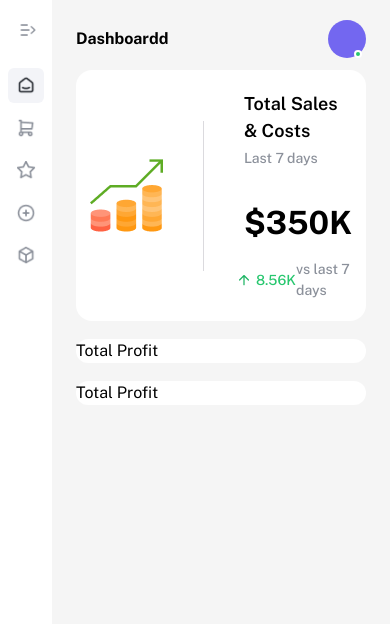
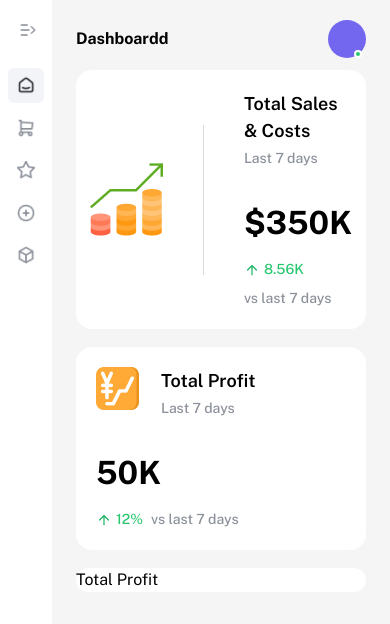
Before and after one commit to ZIR3A/jobins-frontend-challenge, a React (Vite) app: page / in a window 390 px wide. Shown: the top 624 px of the page. Built offline with nearby package versions, Linux system fonts and the light colour scheme.

Commit message:
total profit card added

```diff
--- a/src/pages/dashboardModule/modules/Dashboard.jsx
+++ b/src/pages/dashboardModule/modules/Dashboard.jsx
@@ -1,6 +1,7 @@
 import { memo } from "react";
 import ContentWrapper from "../../../shared/ContentWrapper";
-import { ArrowUpIcon, SalesStatIcon } from "../../../utils";
+import { ArrowUpIcon, SalesStatIcon, YenIcon } from "../../../utils";
+import PropTypes from "prop-types";
 
 const Dashboard = () => {
   return (
@@ -20,19 +21,21 @@ const SalesCard = memo(function TotalSalesCard() {
   const _total_sales = "350K"
   const _stats = "8.56K"
   return (
-    <div className="card col-span-1 lg:col-span-3">
-      <div className="flex items-center justify-center gap-10 p-[20px]">
+    <div className="card col-span-1 lg:col-span-3 p-[20px]">
+      <div className="flex items-center justify-center gap-10 ">
         <img src={SalesStatIcon} className="h-[73px] w-[73px]" />
         <div className="border-r border-borderColor h-[150px]" />
         <div>
           <h4 className="font-semibold text-lg">Total Sales & Costs</h4>
           <h4 className="text-secondary text-[14px] font-medium mt-1">Last 7 days</h4>
-          <h4 className="mt-[30px] text-xxl font-bold">${_total_sales}</h4>
-          <div className="mt-3 flex gap-2 items-center">
-            <span className="text-green-primary inline-flex items-center justify-center gap-1 text-[14px] font-medium">
-              <img src={ArrowUpIcon} width={16} height={16} /> {_stats}
-            </span>
-            <span className="text-secondary text-[14px] font-medium">vs last 7 days</span>
+          <div className="mt-[30px] ">
+            <h4 className="text-xxl font-bold">${_total_sales}</h4>
+            <div className="mt-3 flex flex-wrap lg:flex-nowrap gap-2 items-center">
+              <span className="text-green-primary inline-flex items-center justify-center gap-1 text-[14px] font-medium">
+                <img src={ArrowUpIcon} width={16} height={16} /> {_stats}
+              </span>
+              <NormalLabel text="vs last 7 days" />
+            </div>
           </div>
         </div>
       </div>
@@ -40,8 +43,35 @@ const SalesCard = memo(function TotalSalesCard() {
   );
 });
 const ProfitCard = memo(function TotalSalesCard() {
-  return <div className="card col-span-1 lg:col-span-2">Total Profit</div>;
+  const _total_profit = "50K"
+  const _stats = "12%"
+  return <div className="card col-span-1 lg:col-span-2 p-[20px]">
+    <div className="flex gap-[22px]">
+      <img src={YenIcon} className="h-[43px] w-[43px]" />
+      <div>
+        <h4 className="font-semibold text-lg">Total Profit</h4>
+        <h4 className="text-secondary text-[14px] font-medium mt-1">Last 7 days</h4>
+      </div>
+    </div>
+    <div className="mt-[30px]">
+      <h4 className="text-xxl font-bold">{_total_profit}</h4>
+      <div className="mt-3 flex flex-wrap lg:flex-nowrap gap-2 items-center">
+        <span className="text-green-primary inline-flex items-center justify-center gap-1 text-[14px] font-medium">
+          <img src={ArrowUpIcon} width={16} height={16} /> {_stats}
+        </span>
+        <NormalLabel text="vs last 7 days" />
+      </div>
+    </div>
+  </div>;
 });
 const CountryStatCard = memo(function TotalSalesCard() {
   return <div className="card col-span-1 lg:col-span-4">Total Profit</div>;
 });
+
+
+const NormalLabel = memo(function NormalLabel({ text }) {
+  return <span className="text-secondary text-[14px] font-medium">{text}</span>
+})
+NormalLabel.propTypes = {
+  text: PropTypes.string.isRequired,
+};
--- a/src/utils/assets.js
+++ b/src/utils/assets.js
@@ -9,4 +9,5 @@ import StarIcon from "../assets/png/star.png";
 import BellIcon from "../assets/png/bell.png";
 import SalesStatIcon from "../assets/png/salesStat.png";
 import ArrowUpIcon from "../assets/png/arrow-up.png";
-export { Logo, SmartHomeIcon, ShoppingCartIcon, BellIcon, ArrowUpIcon, SalesStatIcon, ChevLeft, ChevRight, BoxIcon, CirclePlusIcon, StarIcon };
+import YenIcon from "../assets/png/yen.png";
+export { Logo, SmartHomeIcon, ShoppingCartIcon, YenIcon, BellIcon, ArrowUpIcon, SalesStatIcon, ChevLeft, ChevRight, BoxIcon, CirclePlusIcon, StarIcon };
--- a/src/utils/constants.js
+++ b/src/utils/constants.js
@@ -1,2 +1,2 @@
 export const company_name = "JoBins";
-export const sidebar_menu_responsive_width = 1000;
+export const sidebar_menu_responsive_width = 1167;
```
